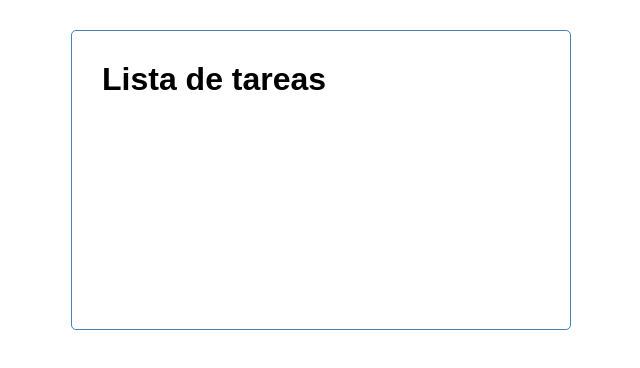
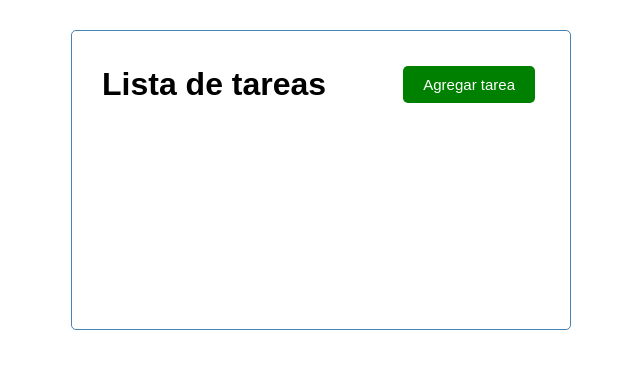
Before and after one commit to undiego/task-list, an Angular app: page / in a window 1280 px wide. Shown: the top 368 px of the page, without its empty margins (319-959 px from the left). Built offline with nearby package versions, Linux system fonts and the light colour scheme.

Commit message:
Botón Agregar Tareas

```diff
--- a/src/app/app.module.ts
+++ b/src/app/app.module.ts
@@ -3,11 +3,13 @@
 
 import { AppComponent } from './app.component';
 import { HeaderComponent } from './components/header/header.component';
+import { ButtonComponent } from './components/button/button.component';
 
 @NgModule({
   declarations: [
     AppComponent,
-    HeaderComponent
+    HeaderComponent,
+    ButtonComponent
   ],
   imports: [
     BrowserModule
--- /dev/null
+++ b/src/app/components/button/button.component.html
@@ -0,0 +1 @@
+<button class="btn" [ngStyle]="{'background-color': color}" (click) = "onClick()">{{ text }}</button>
--- /dev/null
+++ b/src/app/components/button/button.component.ts
@@ -0,0 +1,25 @@
+import { Component, OnInit , Input, Output, EventEmitter} from '@angular/core';
+
+@Component({
+  selector: 'app-button',
+  templateUrl: './button.component.html',
+  styleUrls: ['./button.component.css']
+})
+export class ButtonComponent implements OnInit {
+
+  @Input() text:string = "";
+  @Input() color:string = "";
+  @Output() btnClick = new EventEmitter();
+
+  constructor() { }
+
+  ngOnInit(): void {
+  }
+
+  onClick(){
+    //console.log("Click funciona!");
+    this.btnClick.emit();
+
+  }
+
+}
--- a/src/app/components/header/header.component.html
+++ b/src/app/components/header/header.component.html
@@ -1 +1,4 @@
-<h1>{{ title }}</h1>
+<header>
+    <h1>{{ title }}</h1>
+    <app-button color="green" text="Agregar tarea" (btnClick)="toggleAddTask()"></app-button>
+</header>
--- a/src/app/components/header/header.component.ts
+++ b/src/app/components/header/header.component.ts
@@ -14,4 +14,8 @@
   ngOnInit(): void {
   }
 
+  toggleAddTask(){
+    console.log("Toggle");
+  }
+
 }
```
Also changed, not shown: src/app/components/button/button.component.css (added), 1 other file (tests, documents, lock files or other folders).
